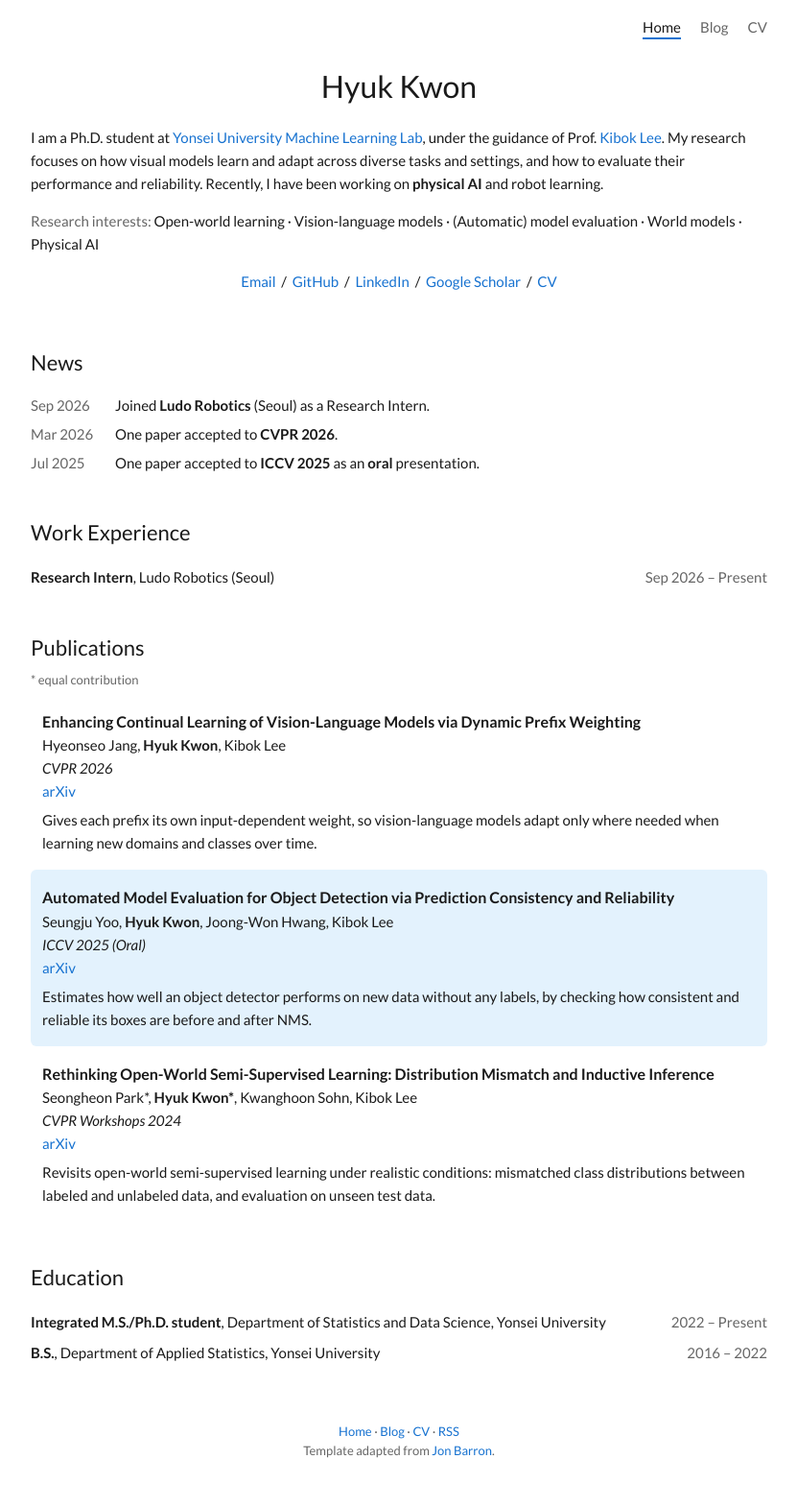
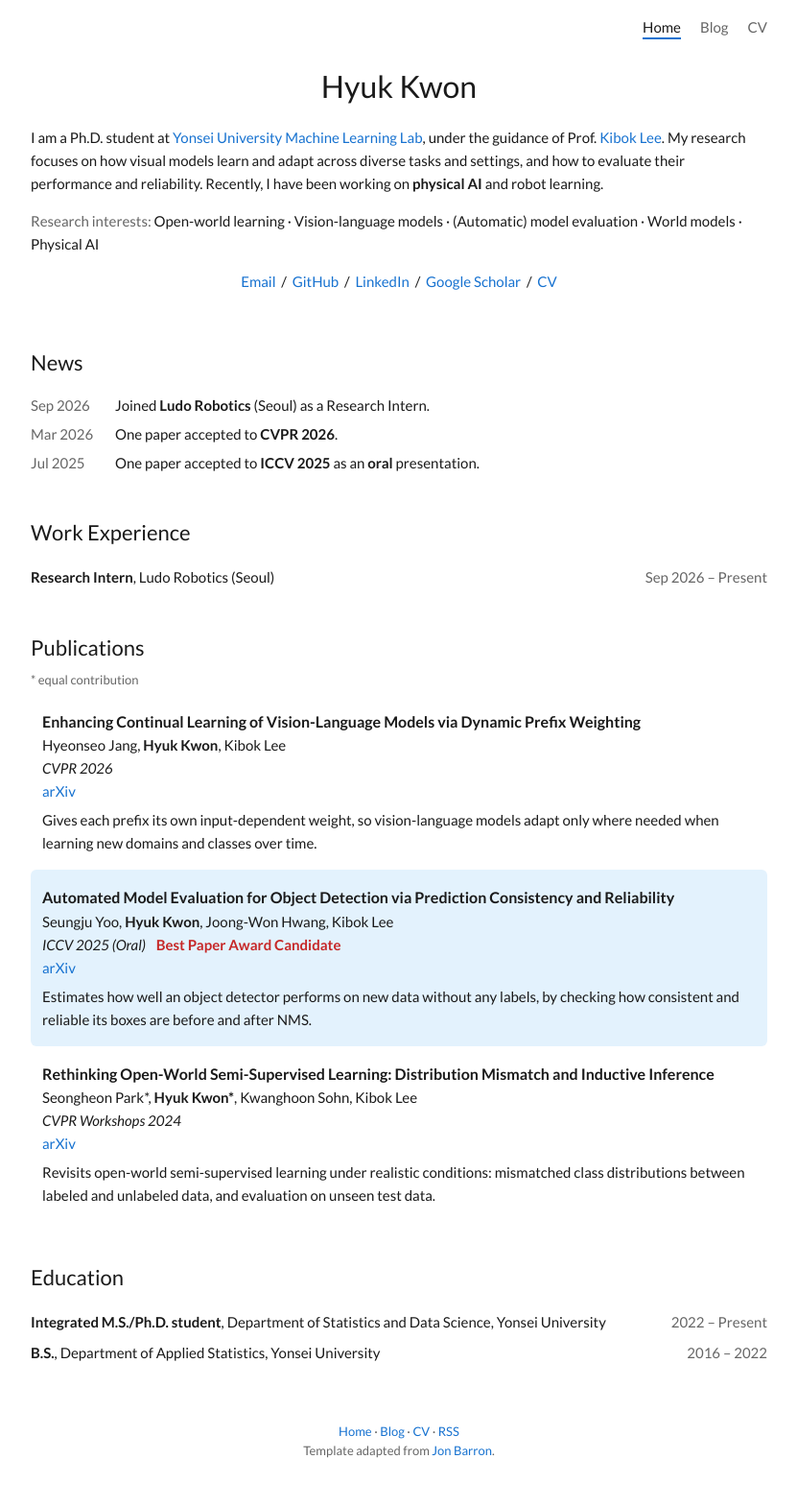
Before and after one commit to kh12043/kh12043.github.io, a Jekyll site: the page built from index.html, in a window 1280 px wide. Shown: the whole page at 96% size, without its empty margins (224-1055 px from the left). Built offline with Jekyll 4.4.1, drawn with Linux system fonts in a browser that asks for light colours.

Commit message:
Add best paper candidate, fix News spacing

```diff
--- a/_data/publications.yml
+++ b/_data/publications.yml
@@ -3,6 +3,7 @@
 #   image:     대표 그림 (선택). images/ 폴더에 넣고 경로를 적으면 왼쪽에 썸네일이 생겨요.
 #   highlight: true 로 두면 배경색이 들어간 강조 행으로 표시돼요.
 #   summary:   한두 문장 요약 (선택)
+#   award:     수상 등 (선택). 학회 이름 옆에 굵은 빨간 글씨로 표시돼요.
 
 - title: "Enhancing Continual Learning of Vision-Language Models via Dynamic Prefix Weighting"
   authors: "Hyeonseo Jang, <b>Hyuk Kwon</b>, Kibok Lee"
@@ -15,6 +16,7 @@
 - title: "Automated Model Evaluation for Object Detection via Prediction Consistency and Reliability"
   authors: "Seungju Yoo, <b>Hyuk Kwon</b>, Joong-Won Hwang, Kibok Lee"
   venue: "ICCV 2025 (Oral)"
+  award: "Best Paper Award Candidate"
   summary: "Estimates how well an object detector performs on new data without any labels, by checking how consistent and reliable its boxes are before and after NMS."
   highlight: true
   links:
--- a/_includes/head.html
+++ b/_includes/head.html
@@ -2,7 +2,7 @@
 <meta name="viewport" content="width=device-width, initial-scale=1">
 {% seo %}
 {% feed_meta %}
-<link rel="stylesheet" href="{{ '/assets/css/style.css' | relative_url }}">
+<link rel="stylesheet" href="{{ '/assets/css/style.css' | relative_url }}?v={{ site.time | date: '%s' }}">
 <link rel="preconnect" href="https://fonts.googleapis.com">
 <link href="https://fonts.googleapis.com/css2?family=Lato:ital,wght@0,400;0,700;1,400&display=swap" rel="stylesheet">
 {% if page.math %}
--- a/assets/css/style.css
+++ b/assets/css/style.css
@@ -4,6 +4,7 @@
   --link: #1772d0;
   --link-hover: #f09228;
   --highlight: #e3f2fd;
+  --award: #c62828;
   --code-bg: #f5f5f5;
   --border: #e5e5e5;
   --bg: #ffffff;
@@ -15,6 +16,7 @@
     --link: #6cb0f5;
     --link-hover: #f5a84c;
     --highlight: #15283a;
+    --award: #ff8a80;
     --code-bg: #1f1f1f;
     --border: #333;
     --bg: #121212;
@@ -72,6 +74,7 @@ h2 { font-size: 22px; font-weight: 400; margin: 40px 0 12px; }
 .pub-img { width: 160px; flex-shrink: 0; }
 .pub-img img { width: 100%; border-radius: 4px; }
 .pub-title { font-weight: 700; font-size: 16px; }
+.award { color: var(--award); margin-left: 8px; }
 .pub-summary { margin: 6px 0 0; }
 
 /* ── 소식 ── */
--- a/index.html
+++ b/index.html
@@ -30,7 +30,7 @@ layout: default
   <h2>News</h2>
   <ul class="news">
     {% for n in site.data.news limit:5 %}
-    <li><span class="news-date">{{ n.date }}</span><span>{{ n.text }}</span></li>
+    <li><span class="news-date">{{ n.date }}</span> <span>{{ n.text }}</span></li>
     {% endfor %}
   </ul>
 </section>
@@ -54,7 +54,7 @@ layout: default
     <div class="pub-text">
       <span class="pub-title">{{ p.title }}</span><br>
       {{ p.authors }}<br>
-      <em>{{ p.venue }}</em><br>
+      <em>{{ p.venue }}</em>{% if p.award %} <strong class="award">{{ p.award }}</strong>{% endif %}<br>
       {% for l in p.links %}<a href="{{ l.url | relative_url }}">{{ l.name }}</a>{% unless forloop.last %} / {% endunless %}{% endfor %}
       {% if p.summary %}<p class="pub-summary">{{ p.summary }}</p>{% endif %}
     </div>
```
